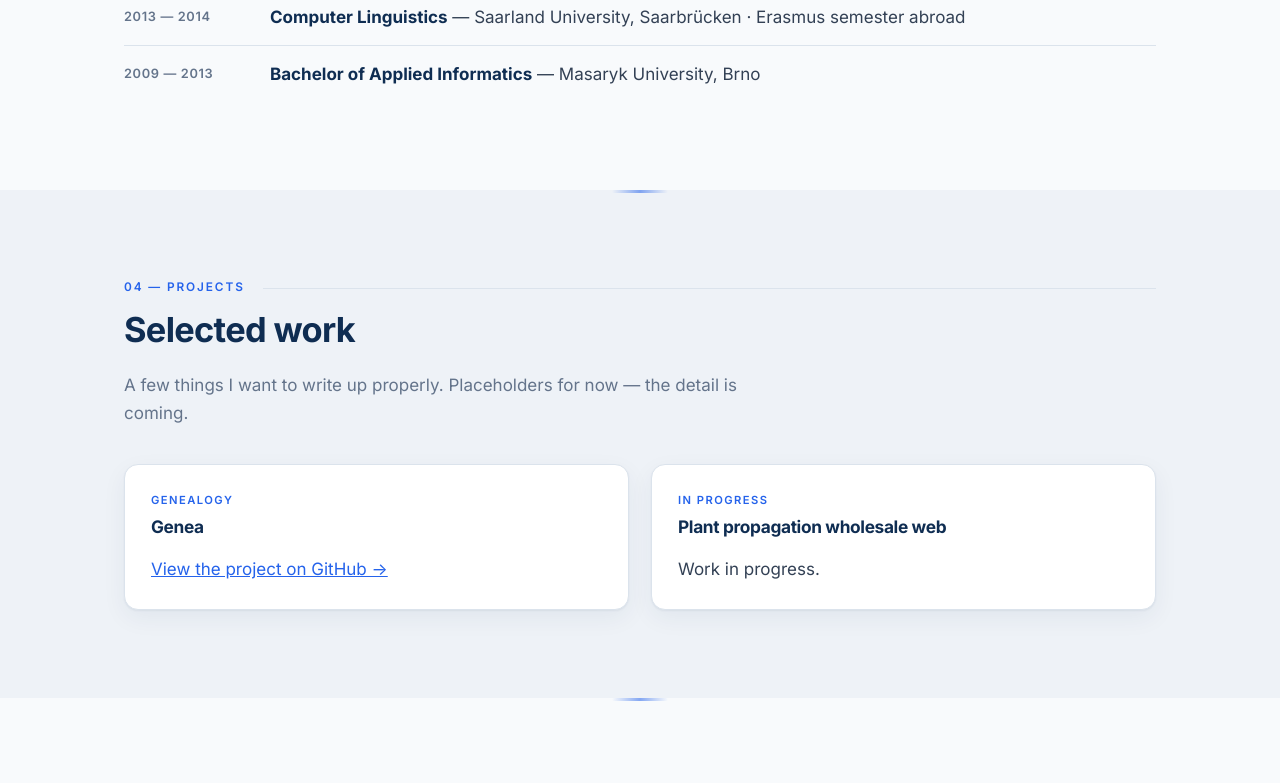
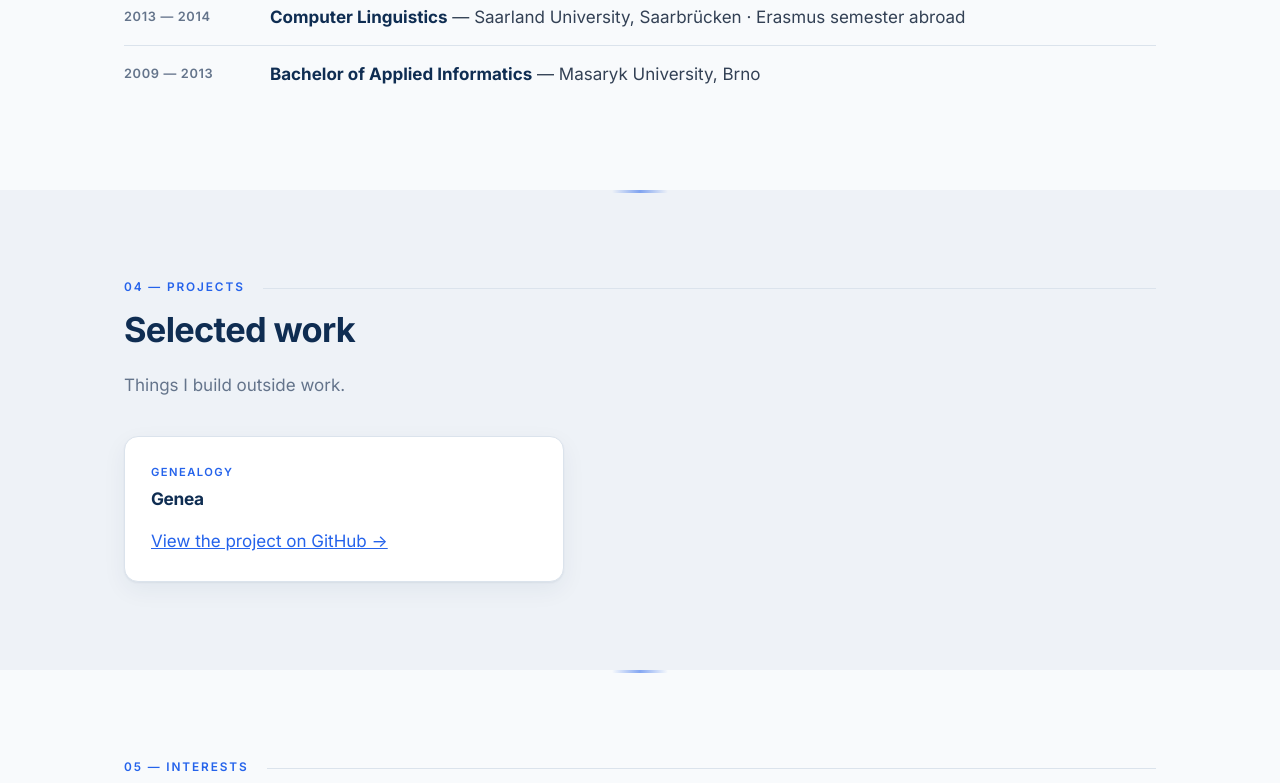
Before and after one commit to jrumanov/jrumanov.github.io, a plain HTML site: page index.html in a window 1280 px wide. Shown: the part 3653-4436 px from the top of the page. Drawn offline with Linux system fonts and the light colour scheme.

Commit message:
Projects: drop web placeholder card, reword intro, cap lone card width
Co-Authored-By: Claude Sonnet 5.5 <noreply@anthropic.com>

```diff
--- a/index.html
+++ b/index.html
@@ -222,17 +222,12 @@
   <div class="wrap">
     <p class="section-label">04 &mdash; Projects</p>
     <h2>Selected work</h2>
-    <p class="section-intro">A few things I want to write up properly. Placeholders for now &mdash; the detail is coming.</p>
+    <p class="section-intro">Things I build outside work.</p>
     <div class="cards">
       <article class="card">
         <p class="card-kicker">Genealogy</p>
         <h3>Genea</h3>
         <p><a href="https://github.com/jrumanov/genea" target="_blank" rel="noopener">View the project on GitHub &rarr;</a></p>
-      </article>
-      <article class="card">
-        <p class="card-kicker">In progress</p>
-        <h3>Plant propagation wholesale web</h3>
-        <p>Work in progress.</p>
       </article>
     </div>
   </div>
--- a/styles.css
+++ b/styles.css
@@ -888,3 +888,6 @@ a { color: var(--accent); }
 .contact-cv { margin-top: 18px; font-size: .92rem; }
 .contact-cv a { color: #cbd5e1; text-decoration: underline; text-underline-offset: 3px; }
 .contact-cv a:hover { color: #fff; }
+
+/* a lone project card should not stretch across the whole section */
+.cards > .card:only-child { max-width: 440px; }
```
